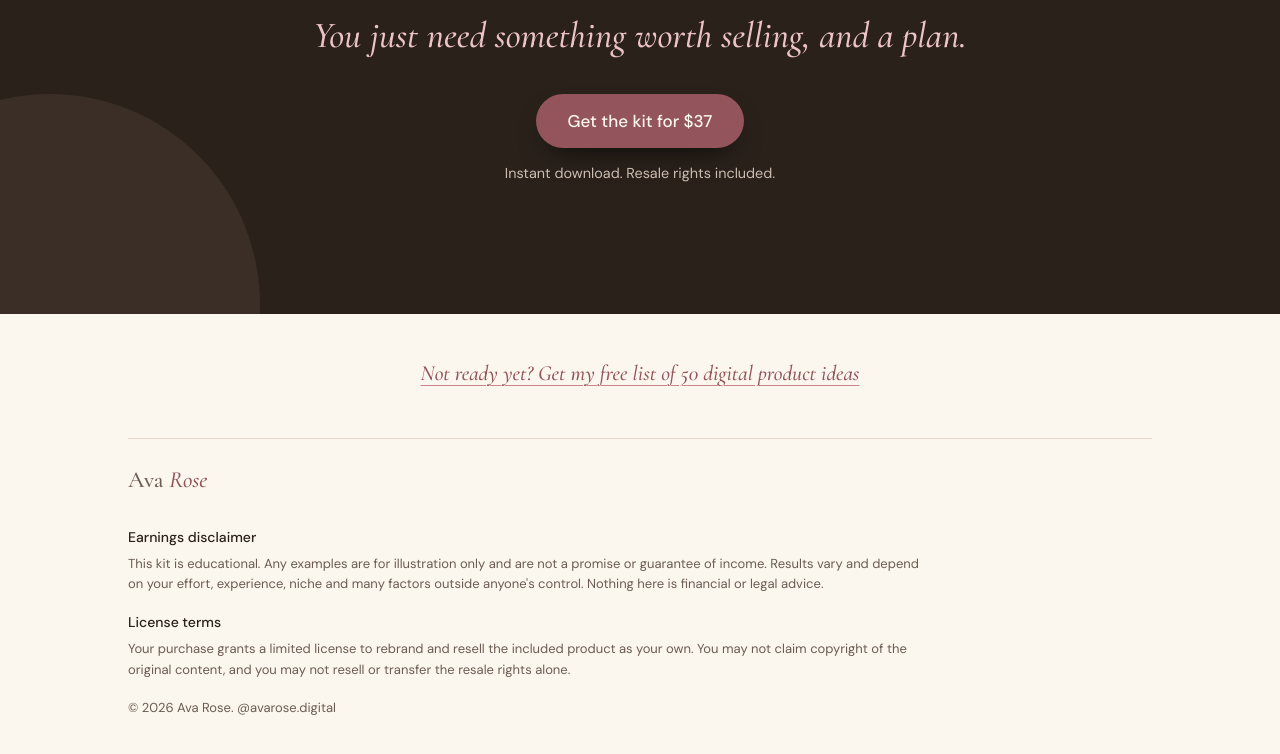
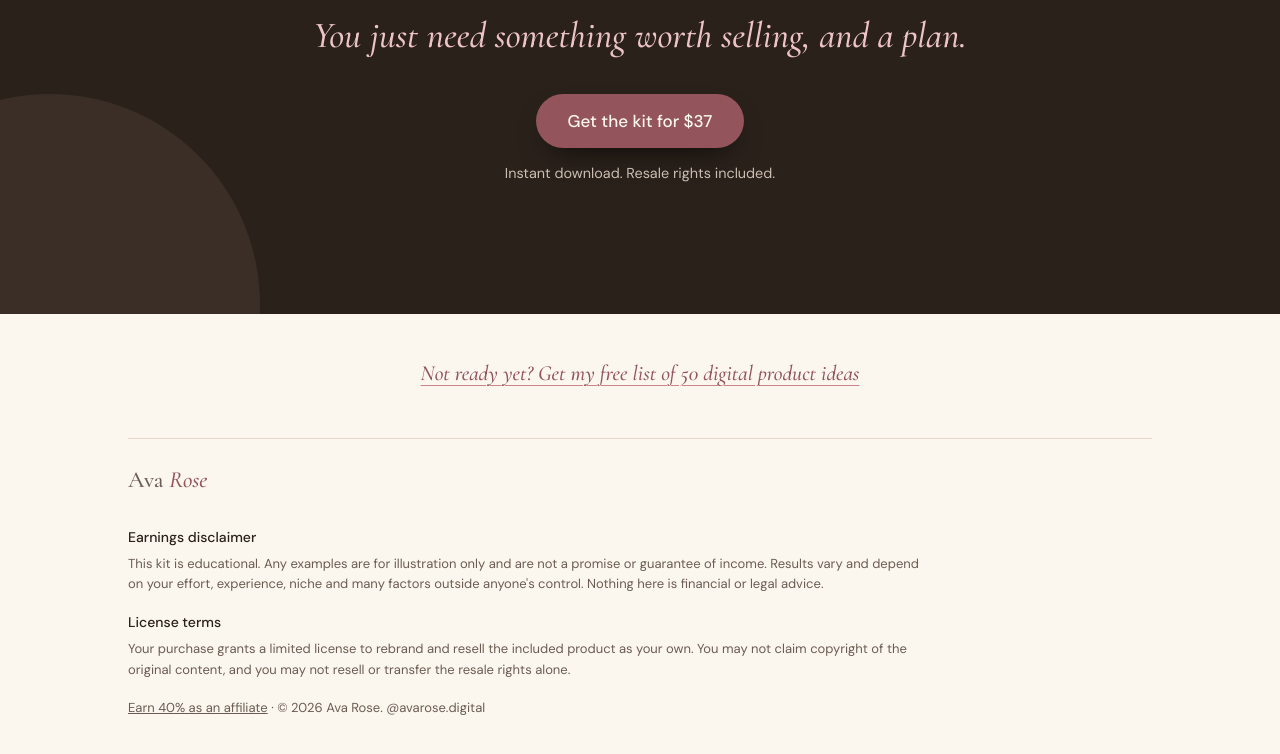
Before and after one commit to avarosedigital/kit, a plain HTML site: page index.html in a window 1280 px wide. Shown: the part 8389-9143 px from the top of the page. Drawn offline with nearby package versions, Linux system fonts and the light colour scheme.

Commit message:
Link affiliate page from sales page footer
Co-Authored-By: Claude Opus 5.5 <noreply@anthropic.com>
Claude-Session: https://claude.ai/code/session_01H47VrTymYF6ENptfewLLR9

```diff
--- a/index.html
+++ b/index.html
@@ -491,7 +491,7 @@ footer p{max-width:62em}
     <p>This kit is educational. Any examples are for illustration only and are not a promise or guarantee of income. Results vary and depend on your effort, experience, niche and many factors outside anyone's control. Nothing here is financial or legal advice.</p>
     <h4>License terms</h4>
     <p>Your purchase grants a limited license to rebrand and resell the included product as your own. You may not claim copyright of the original content, and you may not resell or transfer the resale rights alone.</p>
-    <p style="margin-top:18px">&copy; 2026 Ava Rose. @avarose.digital</p>
+    <p style="margin-top:18px"><a href="affiliates/" style="color:inherit">Earn 40% as an affiliate</a> · &copy; 2026 Ava Rose. @avarose.digital</p>
   </div>
 </footer>
 
```
